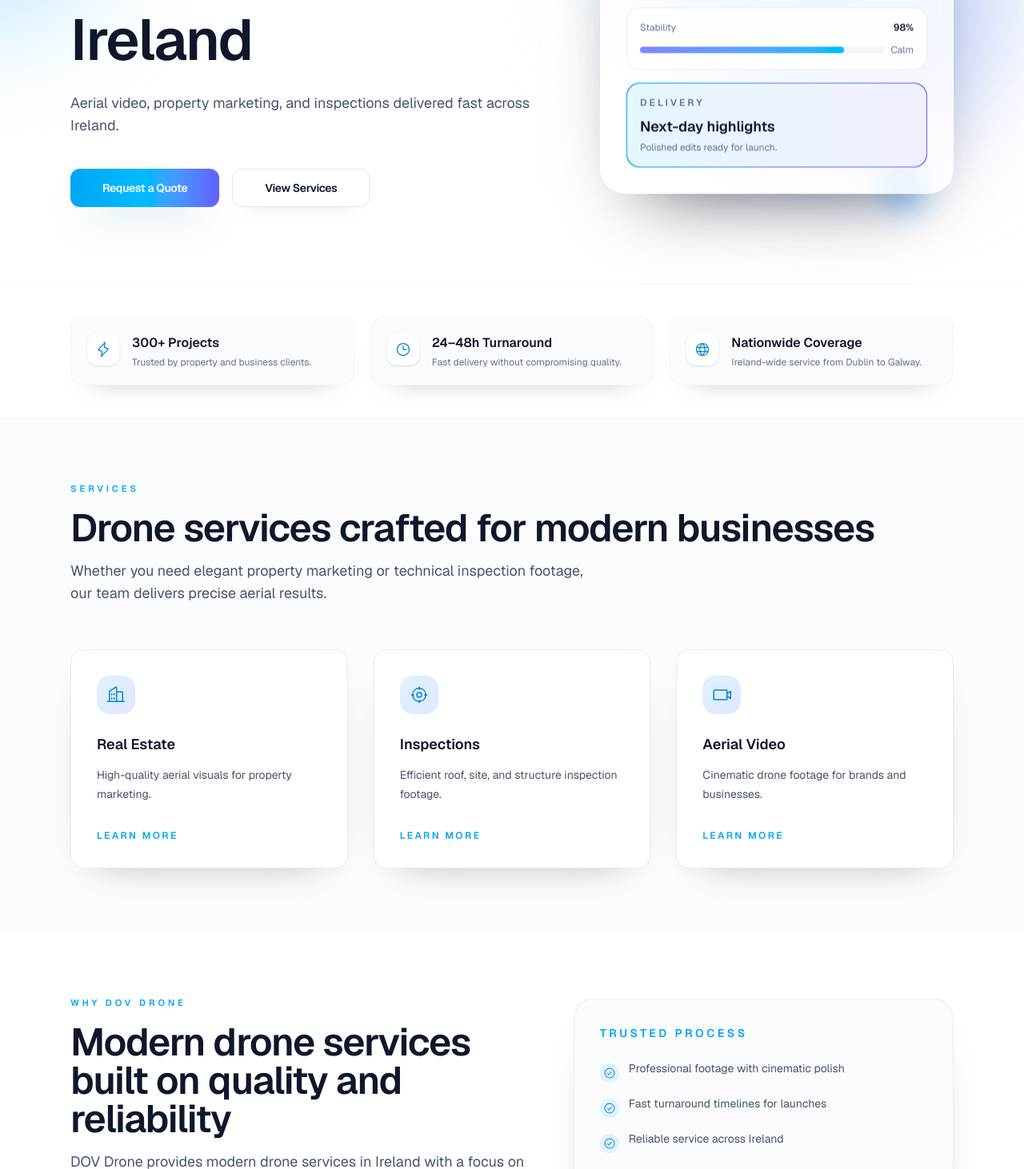
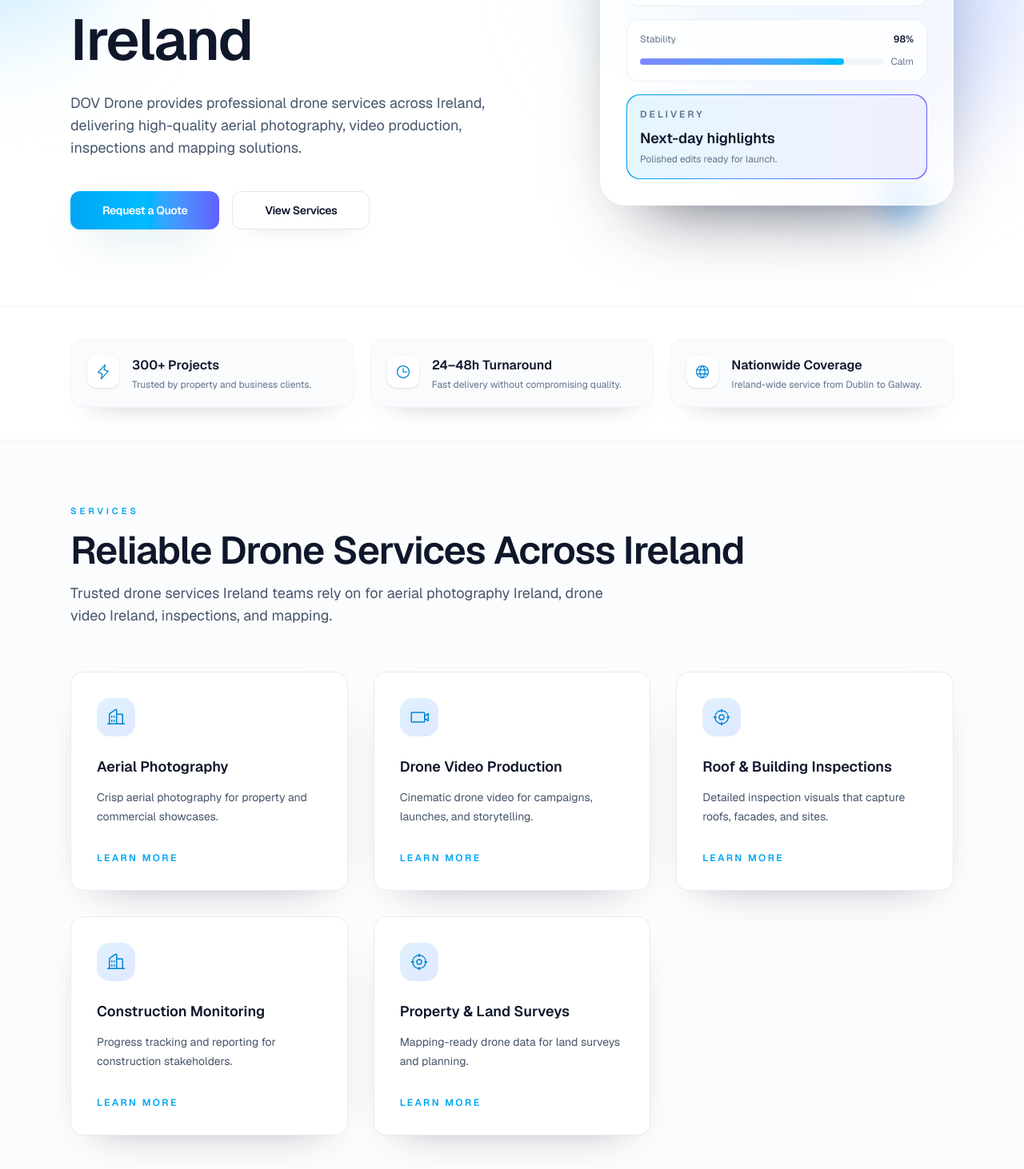
Before and after one commit to polyzebra/dov, a Next.js app: page / in a window 1280 px wide. Shown: the part 408-1870 px from the top of the page at 80% size. Built offline with nearby package versions, Linux system fonts and the light colour scheme.

Commit message:
SEO homepage update

```diff
--- a/components/sections/ContactSection.tsx
+++ b/components/sections/ContactSection.tsx
@@ -15,7 +15,7 @@
   id = "contact",
   eyebrow = "Contact",
   title = "Request a quote today",
-  subtitle = "Tell us about your project and we&apos;ll respond quickly with a tailored proposal.",
+  subtitle = "We provide drone services across Ireland including Dublin, Cork, Limerick and Galway. Contact us today for a free quote.",
 }: ContactSectionProps) {
   const [isSubmitting, setIsSubmitting] = useState(false);
   const [error, setError] = useState<string | null>(null);
--- a/components/sections/Hero.tsx
+++ b/components/sections/Hero.tsx
@@ -15,7 +15,7 @@
               Professional Drone Services in Ireland
             </h1>
             <p className="max-w-xl text-[1.05rem] leading-7 text-slate-600 sm:text-lg">
-              Aerial video, property marketing, and inspections delivered fast across Ireland.
+              DOV Drone provides professional drone services across Ireland, delivering high-quality aerial photography, video production, inspections and mapping solutions.
             </p>
           </div>
           <div className="flex flex-wrap gap-4">
--- a/components/sections/Services.tsx
+++ b/components/sections/Services.tsx
@@ -3,19 +3,29 @@
 
 const services = [
   {
-    title: "Real Estate",
-    description: "High-quality aerial visuals for property marketing.",
-  icon: Buildings,
+    title: "Aerial Photography",
+    description: "Crisp aerial photography for property and commercial showcases.",
+    icon: Buildings,
   },
   {
-    title: "Inspections",
-    description: "Efficient roof, site, and structure inspection footage.",
-  icon: Crosshair,
+    title: "Drone Video Production",
+    description: "Cinematic drone video for campaigns, launches, and storytelling.",
+    icon: VideoCamera,
   },
   {
-    title: "Aerial Video",
-    description: "Cinematic drone footage for brands and businesses.",
-  icon: VideoCamera,
+    title: "Roof & Building Inspections",
+    description: "Detailed inspection visuals that capture roofs, facades, and sites.",
+    icon: Crosshair,
+  },
+  {
+    title: "Construction Monitoring",
+    description: "Progress tracking and reporting for construction stakeholders.",
+    icon: Buildings,
+  },
+  {
+    title: "Property & Land Surveys",
+    description: "Mapping-ready drone data for land surveys and planning.",
+    icon: Crosshair,
   },
 ];
 
@@ -25,8 +35,8 @@
     <div className="mx-auto w-full max-w-6xl px-4 sm:px-6">
         <SectionTitle
           eyebrow="Services"
-          title="Drone services crafted for modern businesses"
-          subtitle="Whether you need elegant property marketing or technical inspection footage, our team delivers precise aerial results."
+          title="Reliable Drone Services Across Ireland"
+          subtitle="Trusted drone services Ireland teams rely on for aerial photography Ireland, drone video Ireland, inspections, and mapping."
         />
   <div className="mt-10 grid gap-6 sm:mt-14 sm:gap-8 md:grid-cols-3">
           {services.map((service) => {
```
